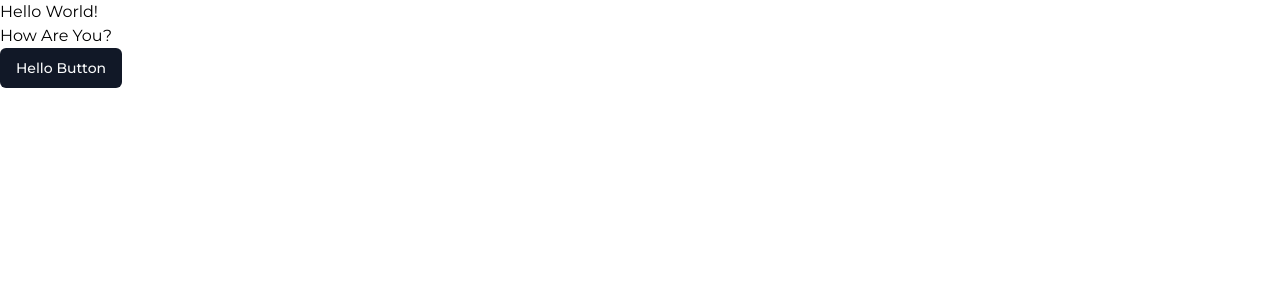
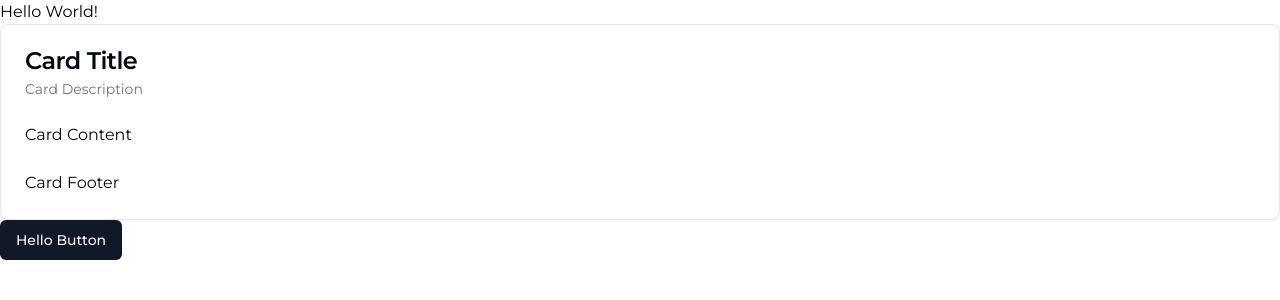
Before and after one commit to NikitaGridin/blog, a Next.js app: page / in a window 1280 px wide. Shown: the top 300 px of the page. Built offline with nearby package versions, Linux system fonts and the light colour scheme.

Commit message:
feat: example card

```diff
--- a/src/app/page.tsx
+++ b/src/app/page.tsx
@@ -1,10 +1,29 @@
 import { Button } from '@/shared/ui/button'
+import {
+  Card,
+  CardContent,
+  CardDescription,
+  CardFooter,
+  CardHeader,
+  CardTitle,
+} from '@/shared/ui/card'
 
 export default function Home() {
   return (
     <main>
       <h1>Hello World!</h1>
-      <h2>How Are You?</h2>
+      <Card>
+        <CardHeader>
+          <CardTitle>Card Title</CardTitle>
+          <CardDescription>Card Description</CardDescription>
+        </CardHeader>
+        <CardContent>
+          <p>Card Content</p>
+        </CardContent>
+        <CardFooter>
+          <p>Card Footer</p>
+        </CardFooter>
+      </Card>
       <Button>Hello Button</Button>
     </main>
   )
--- /dev/null
+++ b/src/shared/ui/card.tsx
@@ -0,0 +1,79 @@
+import * as React from "react"
+
+import { cn } from "@/shared/ui/utils"
+
+const Card = React.forwardRef<
+  HTMLDivElement,
+  React.HTMLAttributes<HTMLDivElement>
+>(({ className, ...props }, ref) => (
+  <div
+    ref={ref}
+    className={cn(
+      "rounded-lg border border-gray-200 bg-white text-gray-950 shadow-sm dark:border-gray-800 dark:bg-gray-950 dark:text-gray-50",
+      className
+    )}
+    {...props}
+  />
+))
+Card.displayName = "Card"
+
+const CardHeader = React.forwardRef<
+  HTMLDivElement,
+  React.HTMLAttributes<HTMLDivElement>
+>(({ className, ...props }, ref) => (
+  <div
+    ref={ref}
+    className={cn("flex flex-col space-y-1.5 p-6", className)}
+    {...props}
+  />
+))
+CardHeader.displayName = "CardHeader"
+
+const CardTitle = React.forwardRef<
+  HTMLParagraphElement,
+  React.HTMLAttributes<HTMLHeadingElement>
+>(({ className, ...props }, ref) => (
+  <h3
+    ref={ref}
+    className={cn(
+      "text-2xl font-semibold leading-none tracking-tight",
+      className
+    )}
+    {...props}
+  />
+))
+CardTitle.displayName = "CardTitle"
+
+const CardDescription = React.forwardRef<
+  HTMLParagraphElement,
+  React.HTMLAttributes<HTMLParagraphElement>
+>(({ className, ...props }, ref) => (
+  <p
+    ref={ref}
+    className={cn("text-sm text-gray-500 dark:text-gray-400", className)}
+    {...props}
+  />
+))
+CardDescription.displayName = "CardDescription"
+
+const CardContent = React.forwardRef<
+  HTMLDivElement,
+  React.HTMLAttributes<HTMLDivElement>
+>(({ className, ...props }, ref) => (
+  <div ref={ref} className={cn("p-6 pt-0", className)} {...props} />
+))
+CardContent.displayName = "CardContent"
+
+const CardFooter = React.forwardRef<
+  HTMLDivElement,
+  React.HTMLAttributes<HTMLDivElement>
+>(({ className, ...props }, ref) => (
+  <div
+    ref={ref}
+    className={cn("flex items-center p-6 pt-0", className)}
+    {...props}
+  />
+))
+CardFooter.displayName = "CardFooter"
+
+export { Card, CardHeader, CardFooter, CardTitle, CardDescription, CardContent }
```
